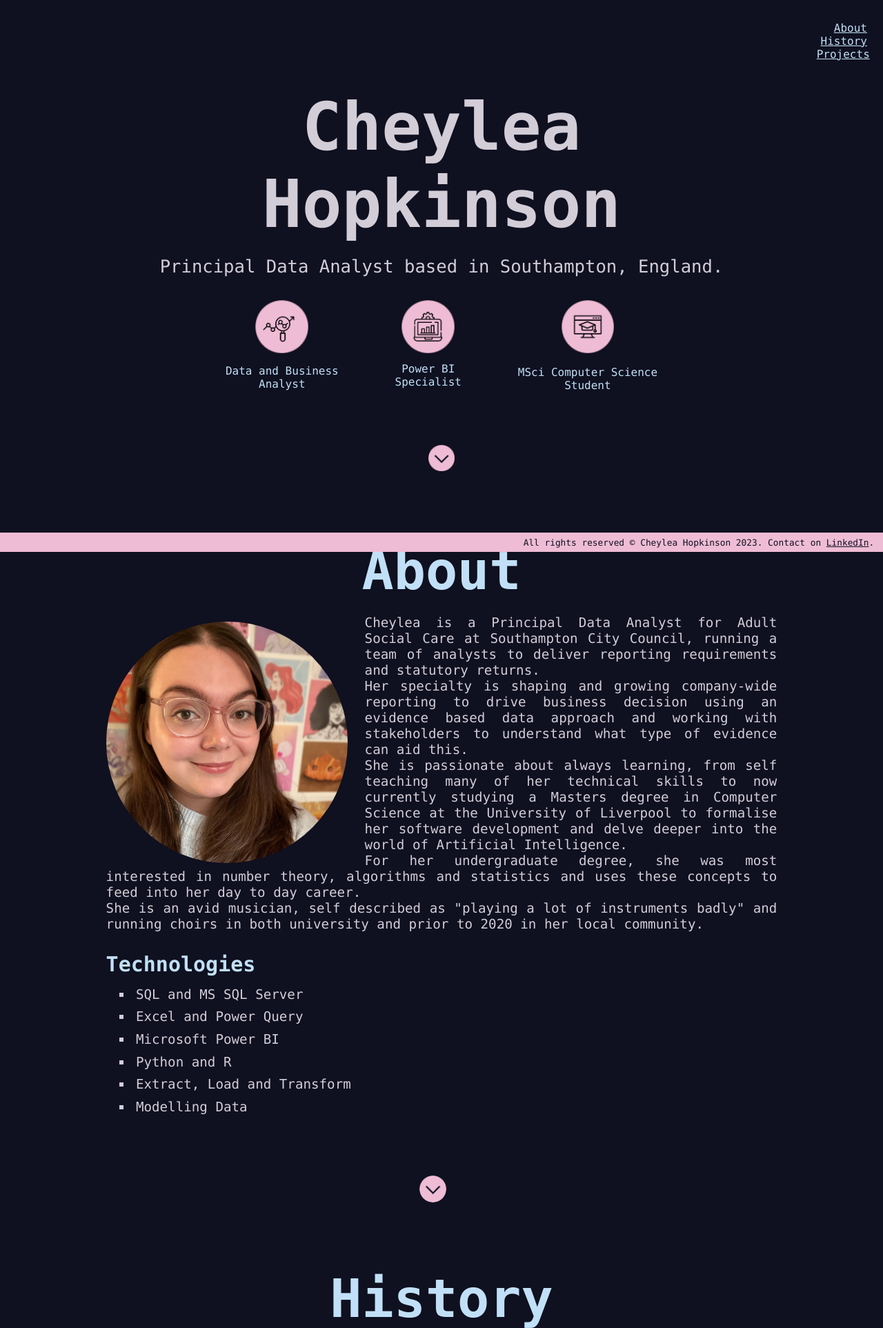
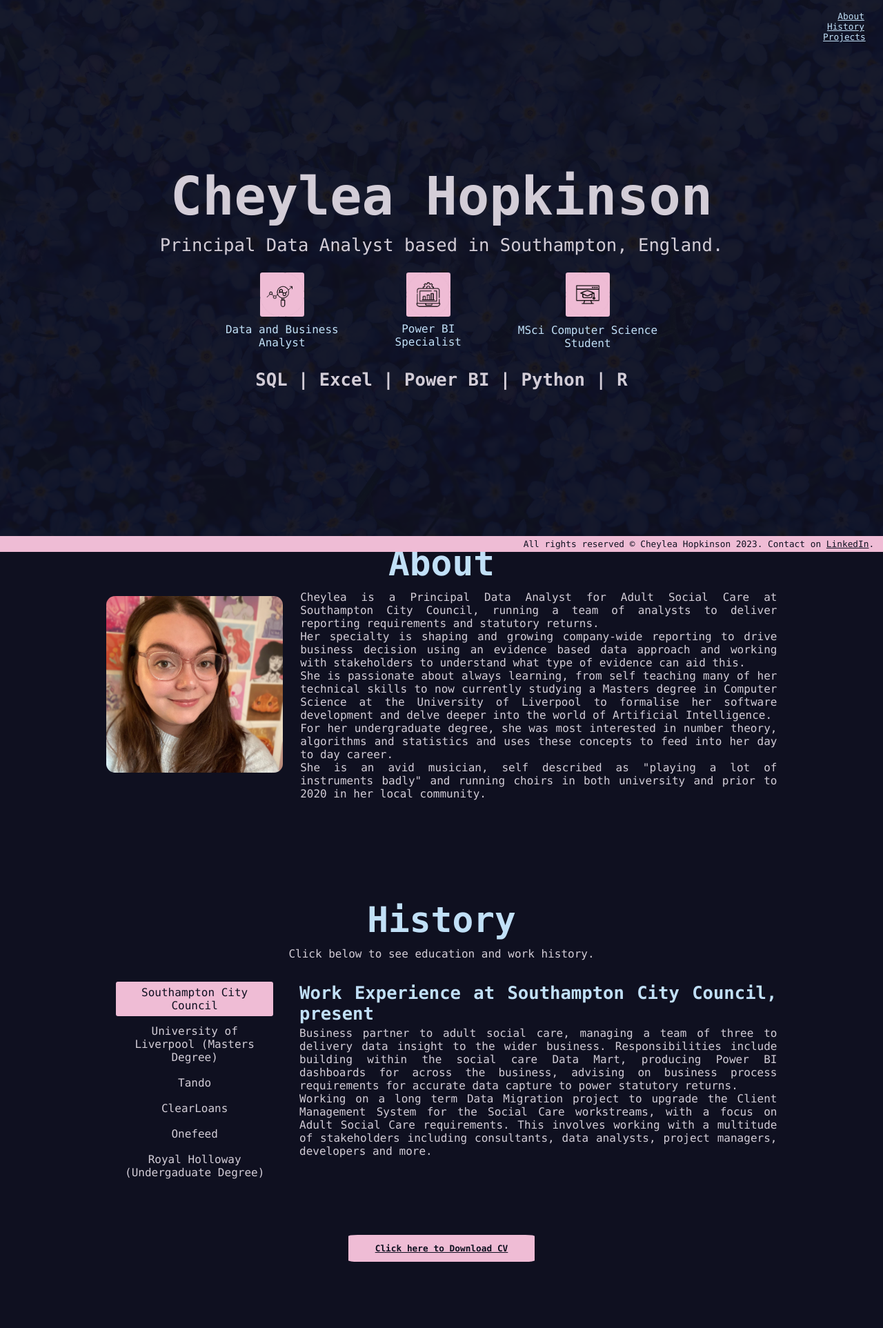
Before and after one commit to cheylea/cheylea.github.io, a Flask app: page / in a window 1280 px wide. Shown: the top 1925 px of the page at 69% size. Run offline with Flask 3, Linux system fonts and the light colour scheme.

Commit message:
Slight redesign and adjustments

```diff
--- a/index.html
+++ b/index.html
@@ -35,17 +35,18 @@
                <img src="static/images/icon3.png" alt="Icon for MSci Computer Science Student">
                <p>MSci Computer Science Student</p>
             </li>
-
          </div>
+         <br>
+         <p><b>SQL | Excel | Power BI | Python | R</b></p>
          <br>
          <br>
          <br>
-            <div class="icons">
-               <a href="#about"><div class="arrow"><img src="static/images/downward-arrow.png" alt="Move to next section"></a>
-            </div>
             </div>
          <br>
       </div>
+      <br>
+      <br>
+      <br>
       <br>
       <br>
       <br>
@@ -59,23 +60,11 @@
          <p>She is passionate about always learning, from self teaching many of her technical skills to now currently studying a Masters degree in Computer Science at the University of Liverpool to formalise her software development and delve deeper into the world of Artificial Intelligence.</p>
          <p>For her undergraduate degree, she was most interested in number theory, algorithms and statistics and uses these concepts to feed into her day to day career.</p>
          <p>She is an avid musician, self described as "playing a lot of instruments badly" and running choirs in both university and prior to 2020 in her local community.</p>
-         <h2>Technologies</h2>
-         <ul>
-            <li>SQL and MS SQL Server</li>
-            <li>Excel and Power Query</li>
-            <li>Microsoft Power BI</li>
-         </ul>
-         <ul>
-            <li>Python and R</li>
-            <li>Extract, Load and Transform</li>
-            <li>Modelling Data</li>
-         </ul>
+
+
          <br>
          <br>
          <br>
-            <div class="icons">
-               <a href="#experience"><div class="arrow"><img src="static/images/downward-arrow.png" alt="Move to next section"></a>
-            </div>
             </div>
          <br>
       </div>
@@ -137,11 +126,11 @@
                </div>
             </div>
          </div>
+         <br>
+         <br>
+         <br>
          <p style="text-align: center"><button class="button"><a href="https://drive.google.com/uc?id=1DDMljKOw0JlPoQ1W4a_Sc3-BnD90klF9&export=download" style="color: #0F1020; font-weight:bold">Click here to Download CV</a></button></p>
          <br>
-         <div class="icons">
-               <a href="#projects"><div class="arrow"><img src="static/images/downward-arrow.png" alt="Move to next section"></a>
-            </div>
             </div>
          <br>
       </div>
@@ -154,6 +143,9 @@
       <div class="main">
          <h1 id="projects">Projects</h1>
          <p style="text-align: center;">Always coding up something new...check out some of Cheylea's GitHub projects!</p>
+         <br>
+      </div>
+      <div class="projects">
       <div class="container">
          <img src="static/images/clientserver-project.png" alt="Github link to Client Server project" class="image">
          <div class="overlay">
--- a/static/css/stylesheet.css
+++ b/static/css/stylesheet.css
@@ -2,11 +2,22 @@
 ––––––––––––––––––––––––––––––––––––––––––––––––––-------------------- */
 
 /* Contents
-––––––––––––––––––––––––––––––––––––––––––––––––––--------------------*/
+––––––––––––––––––––––––––––––––––––––––––––––––––--------------------
+1. Reset default margins, padding, and borders
+2. Styling for the overall body of the website
+3. Styling for the header portion of the homepage
+4. Styling for icons for the top of the website page
+5. Styling for the navigation bar
+6. Styling for main content of the website
+7. Download CV Button
+8. Styling for the experience portion of the website
+9. Projects button/images
+10. Styling for the footer of the website
+
+*/
 
 
-/* Reset default margins, padding and borders
-––––––––––––––––––––––––––––––––––––––––––––––––––-------------------- */
+/* 1. Reset default margins, padding, and borders */
 * {
   margin: 0;
   padding: 0;
@@ -14,99 +25,99 @@
   scroll-behavior: smooth;
 }
 
-  /* Styling for the overall body of website
-  ––––––––––––––––––––––––––––––––––––––––––––––––––-------------------- */
+/* 2. Styling for the overall body of the website */
 body {
   background-color: #0F1020;
-    font-family: "Consolas", Arial, sans-serif;  /* Set standard font for entire website */
-    padding-bottom: 2%; /* Ensure footer doesn't cut off content*/
+  font-family: "Consolas", Arial, sans-serif;
+  padding-bottom: 1%; /* Ensure footer doesn't cut off content */
 }
 
-  /* Styling for the header portion of the homepage of the website
-  ––––––––––––––––––––––––––––––––––––––––––––––––––-------------------- */
+body::after {
+  content: "";
+  background-image: url('../images/forgetmenot.jpg');
+  background-size: cover;
+  background-position: center;
+  position: fixed;
+  top: 0;
+  left: 0;
+  right: 0;
+  bottom: 0;
+  opacity: 0.05;
+  z-index: -1;
+}
+
+/* 3. Styling for the header portion of the homepage */
 .home {
-    padding-left: 12%;
-    padding-right: 12%;
+  padding-left: 8%;
+  padding-right: 8%;
   color: #D3CDD7;
   text-align: center;
-    margin-top: 10%;
-    height: 100%;
+  margin-top: 30vh;
 }
 .home h1 {
-    font-size: 7.5vw;
+  font-size: 6vw;
 }
 .home p {
   font-size: 2vw;
-    padding: 2%;
-    padding-bottom: 3%;
+  padding: 1%;
+  padding-bottom: 2%;
 }
 
-  /* Styling for icons for top of website page
-  –––––––––––––––––––––––––––––––––––––––––––––––––– */
+/* 4. Styling for icons for the top of the website page */
 .icons {
   color: #C1E0F7;
   list-style-type: none;
   border: none;
   padding-left: 0;
-    padding-top: 0.5%;
+  padding-top: 0.5vh;
   display: block;
   display: inline-flex;
   width: 100%;
   text-align: center;
   justify-content: center;
-    margin-bottom: 2%;
+  margin-bottom: 1.5vh;
+}
+.icons p {
+  padding: 2%;
+  font-size: 1.25vw;
+}
+.icons img {
+  width: 5vw;
+  height: 5vw;
+  border-radius: 5%;
 }
 
-  .icons p {
-    padding: 5%;
-    font-size: 1.25vw;
-  }
-
-  .icons img {
-    width: 6vw;
-    height: 6vw;
-  }
-
-  .icons .arrow img {
-    width: 3vw;
-    height: 3vw;
-  }
-
-  /* Styling for the Navigation Bar of website
-  ––––––––––––––––––––––––––––––––––––––––––––––––––-------------------- */
+/* 5. Styling for the navigation bar */
 .nav {
-    font-size: 1.25vw;
+  font-size: 1vw;
   text-align: right;
   position: fixed;
-    top: 30px;
-    right: 20px;
+  top: 2vh;
+  right: 2vw;
 }
-  .nav ul { /* Positions and sets the text colour for the navigation links */
+.nav ul {
   color: #C1E0F7;
-    list-style-type: none; /* Removes bullet point symbol */
-    padding: 1%;
-
+  list-style-type: none;
+  padding: 0.5%;
 }
 .nav ul li {
-    margin-right: 3%; /* Spaces out the list items */
+  margin-right: 2%;
 }
-  .nav a { /* Changes the text colour when the link hovers over */
+.nav a {
   color: #C1E0F7;
   transition: all 0.3s ease 0.2s;
 }
-  .nav a:hover { /* Changes the text colour when the link hovers over */
+.nav a:hover {
   color: #D3CDD7;
 }
 
-
-  /* Styling for main content of the website
-  ––––––––––––––––––––––––––––––––––––––––––––––––––-------------------- */
+/* 6. Styling for main content of the website */
 .main {
   color: #D3CDD7;
   text-align: justify;
   padding-left: 12%;
   padding-right: 12%;
-    font-size: 1.5vw;
+  font-size: 1.25vw;
   vertical-align: middle;
 }
 .main a {
@@ -116,159 +127,141 @@
   color: #208AAE;
 }
 .main ul {
-    list-style-position: outside; /* Stops text wrapping under symbol */
-    margin-left: 2%; /* Lines up the list with other text */
-    list-style-type: square;
+  list-style-position: outside;
+  margin-left: 1%;
+  list-style-type: none;
+  text-align: center;
 }
 .main li {
   padding: 0.5%;
-    margin-left: 2%;
+  margin-left: 1%;
+  text-align: center;
 }
 .main h1 {
-    font-size: 6vw;
+  font-size: 4vw;
   color: #C1E0F7;
-    padding-top: 2%;
-    padding-bottom: 2%;
+  padding-top: 1%;
+  padding-bottom: 1%;
   text-align: center;
 }
-
 .main h2 {
-    font-size: 30px;
-    padding-top: 3%;
-    padding-bottom: 1%;
-    color: #C1E0F7
+  font-size: 2vw;
+  padding-top: 2%;
+  padding-bottom: 0.5%;
+  color: #C1E0F7;
+}
+.main p {
+  color: #D3CDD7;
+  overflow: hidden;
+}
+.main img {
+  width: 20vw;
+  height: 20vw;
+  float: left;
+  margin-right: 2vw;
+  margin-top: 1vh;
+  border-radius: 5%;
 }
 
-  .main p {
-    color: #D3CDD7;
-
-  }
-
-  .main img {
-    width: 350px;
-    height: 350px;
-    float: left;
-    margin-right: 25px;
-    margin-top: 10px;
-    border-radius: 50%
-  }
-
-  /* Download CV Button
-  –––––––––––––––––––––––––––––––––––––––––––––––––– */
-
+/* 7. Download CV Button */
 .main .button {
   background-color: #EFBCD5;
   border: none;
   color: #0F1020;
-    padding: 15px 32px;
+  padding: 1.5vh 3vw;
   display: inline-block;
   font-size: 1vw;
   border-radius: 5%;
   font-family: "Consolas", Arial, sans-serif;
   align-items: center;
 }
-
 .main .button:hover {
   background-color: #C1E0F7;
 }
 
-
-    /* Styling for the experience portion of the website
-  –––––––––––––––––––––––––––––––––––––––––––––––––– */
-
+/* 8. Styling for the experience portion of the website */
 .main .experience {
   display: flex;
-
-      box-shadow: 0px 0px 10px rgba(0, 0, 0, 0.1);
   overflow: hidden;
 }
-
 .main .experience-list {
   flex: 1;
-      padding: 20px;
+  padding: 1.5vh;
   text-align: left;
 }
-
 .main .experience-list ul {
   list-style-type: none;
   padding: 0;
   margin: 0;
 }
-
 .main .experience-list li {
   cursor: pointer;
-      padding: 10px;
-      margin-bottom: 5px;
-      border-radius: 5px;
+  padding: 0.75vh;
+  margin-bottom: 0.75vh;
+  border-radius: 3px;
 }
-
 .main .experience-list li:hover {
   background-color: #C1E0F7;
   color: #0F1020;
 }
-
 .main .experience-list li.active {
   background-color: #EFBCD5;
   color: #0F1020;
 }
-
 .main .experience-body {
   flex: 3;
-      padding-left: 30px;
+  padding-left: 2vw;
 }
 
-  /* Projects button/images
-  –––––––––––––––––––––––––––––––––––––––––––––––––– */
-  .main .container {
+/* 9. Projects button/images */
+.projects {
+  color: #D3CDD7;
+  text-align: justify;
+  padding-left: 12%;
+  padding-right: 12%;
+  font-size: 1.25vw;
+  vertical-align: middle;
+  display: flex;
+  flex-wrap: wrap;
+  justify-content: center;
+}
+.projects .container {
   position: relative;
-    width: 350px;
-    height: 350px;
-    float: left;
-    margin-top: 10px;
-    border-radius: 50%;
-    scroll-margin-top: 1em;
+  height: 30%;
+  margin: 1vh;
 }
-
-  .main .image {
+.projects .image {
   display: block;
+  border-radius: 5%;
 }
-
-  .main .overlay {
+.projects .overlay {
   position: absolute;
   top: 0;
   bottom: 0;
   left: 0;
   right: 0;
-    width: 350px;
-    height: 350px;
-    margin-top: 10px;
-    border-radius: 50%;
   opacity: 0;
   transition: .5s ease;
   background-color: #0F1020;
+  border-radius: 5%;
 }
-
-  .container:hover .overlay {
+.projects .container:hover .overlay {
   opacity: 0.8;
 }
-
-  .text {
+.projects .text {
   color: #D3CDD7;
-    font-size: 1.25vw;
+  font-size: 1vw;
   font-weight: bold;
   position: absolute;
   top: 50%;
   left: 50%;
-    -webkit-transform: translate(-50%, -50%);
-    -ms-transform: translate(-50%, -50%);
   transform: translate(-50%, -50%);
   text-align: center;
 }
 
-  /* Styling for the footer of website
-  –––––––––––––––––––––––––––––––––––––––––––––––––– */
+/* 10. Styling for the footer of the website */
 .footer {
-    width: 100%; /* Allows footer to appear across entire screen */
+  width: 100%;
   text-align: right;
   background-color: #EFBCD5;
   font-family: "Consolas";
@@ -276,12 +269,11 @@
   bottom: 0;
 }
 .footer p {
-    padding-top: 0.5%;
-    padding-bottom: 0.5%;
-    padding-right: 1%;
+  padding-top: 0.5vh;
+  padding-bottom: 0.5vh;
+  padding-right: 1vw;
   color: #0F1020;
   font-size: 1vw;
-
 }
 .footer a {
   color: #0F1020;
```
Also changed, not shown: static/images/forgetmenot.jpg (added), static/images/icon1.png, static/images/icon2.png, static/images/icon3.png, static/images/icon4.png (deleted), static/images/icon5.png (deleted), static/images/icon6.png (deleted). Lines whose indentation alone changed are shown as unchanged.
